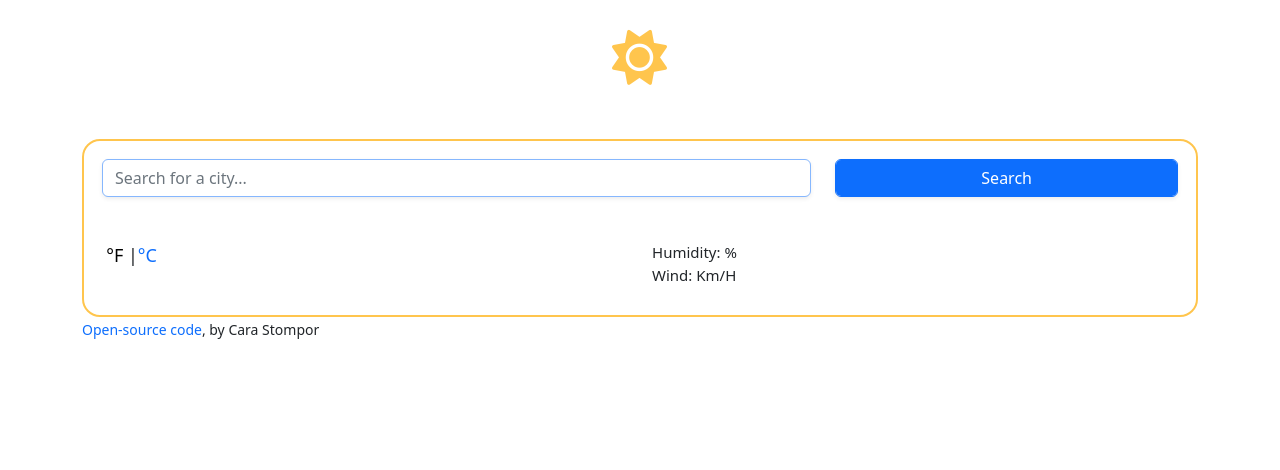
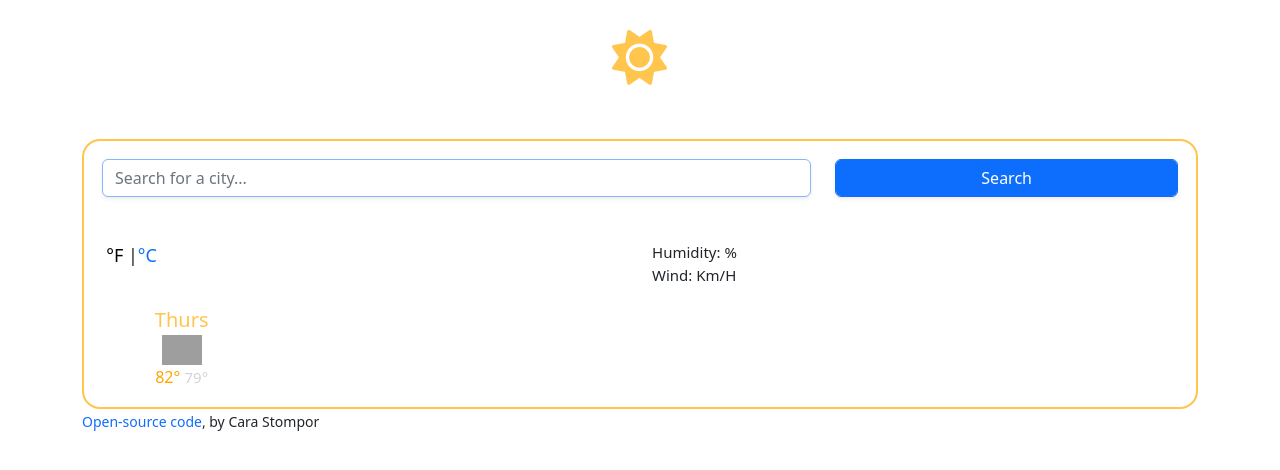
Before and after one commit to stomporc93/Plus-Weather-app-shecodes, a plain HTML site: page index.html in a window 1280 px wide. Drawn offline with nearby package versions, Linux system fonts and the light colour scheme; no server answers; grey boxes are pictures that could not be loaded.

Commit message:
6-day forecast
Starting the html structure for the weeks forecast.

Basic css outlines made

```diff
--- a/index.html
+++ b/index.html
@@ -79,6 +79,25 @@
               </ul>
           </div>
       </div>
+      <div class="weather-forecast">
+        <div class="row">
+          <div class="col-2">
+            <div class="weather-forecast-date">
+            Thurs
+            </div>
+            <img
+            src="http://openweathermap.org/img/wn/02d@2x.png"alt="" width="40" />
+           <div class="weather-forecast-ranges">
+             <span class="weather-forecast-max">
+            82°
+            </span>
+            <span class="weather-forecast-min">
+            79°
+            </span>
+            </div>
+          </div>
+        </div>
+      </div>
     </div>
       <small id="credits">
         <a href="https://github.com/stomporc93/Plus-Weather-app-shecodes" target="_blank">Open-source code</a>, by Cara Stompor
--- a/src/style.css
+++ b/src/style.css
@@ -66,3 +66,27 @@ li:first-letter {
 a:link {
   text-decoration: none;
 }
+
+.weather-forecast {
+  margin-top: 8px;
+  text-align: center;
+}
+
+.weather-forecast-date {
+  font-size: 20px;
+  color: #ffc54d;
+}
+
+.weather-forecast-ranges {
+  font-size: 16px;
+  text-align: center;
+}
+
+.weather-forecast-max {
+  color: orange;
+}
+
+.weather-forecast-min {
+  color: lightgray;
+  font-size: 15px;
+}
```
